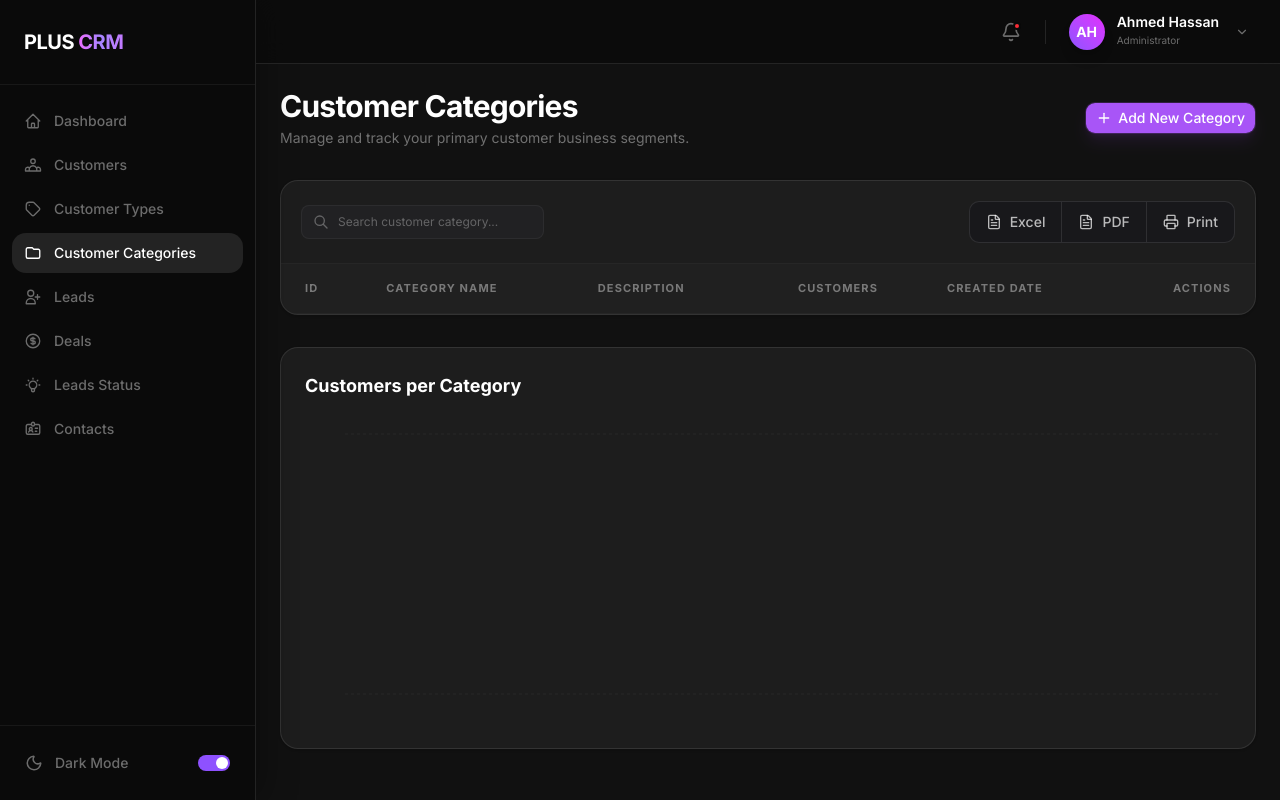
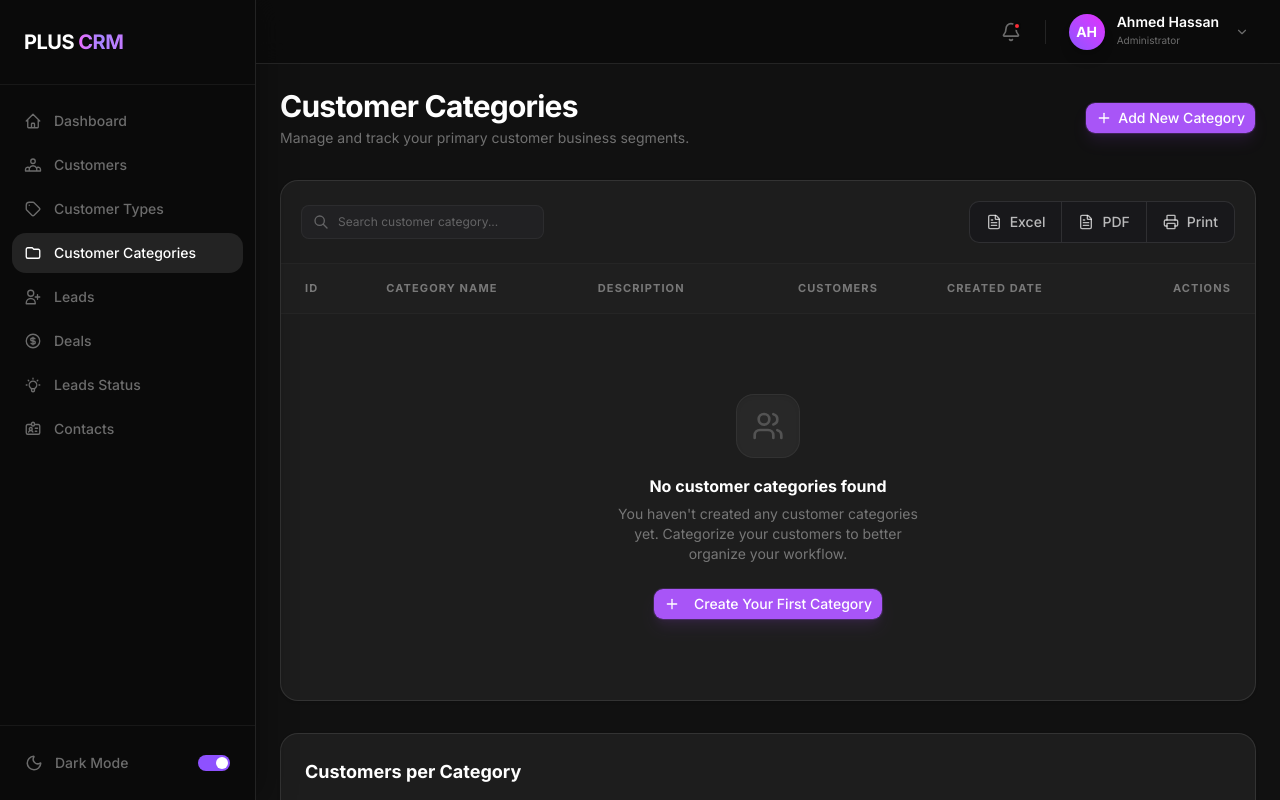
Before and after one commit to etsh0/Plus-crm, a Next.js app: page /customer-categories in a window 1280 px wide. Built offline with nearby package versions, Linux system fonts and the light colour scheme.

Commit message:
add empty state in customer category

```diff
--- a/src/app/(dashboard)/customer-categories/page.tsx
+++ b/src/app/(dashboard)/customer-categories/page.tsx
@@ -1,6 +1,6 @@
 "use client";
 
-import { Plus, FileText, Printer, X } from "lucide-react";
+import { Plus, FileText, Printer, X, Users } from "lucide-react";
 import {
   CustomerCategory,
   useCustomerCategories,
@@ -150,7 +150,8 @@ export default function CustomerCategoriesPage() {
               </tr>
             </thead>
             <tbody className="divide-y divide-gray-100 dark:divide-white/[0.04]">
-              {filterCategory?.map((category: any) => (
+              {filterCategory && filterCategory.length > 0 ? (
+                filterCategory.map((category: any) => (
                   <tr
                     key={category.id}
                     className="hover:bg-gray-50 dark:hover:bg-white/1 transition-colors group"
@@ -207,7 +208,37 @@ export default function CustomerCategoriesPage() {
                       </div>
                     </td>
                   </tr>
-              ))}
+                ))
+              ) : (
+                <tr>
+                  <td colSpan={6} className="px-6 py-20 text-center">
+                    <div className="flex flex-col items-center justify-center gap-4 animate-in fade-in slide-in-from-bottom-4 duration-500">
+                      <div className="w-16 h-16 rounded-2xl bg-gray-50 dark:bg-white/5 flex items-center justify-center border border-gray-100 dark:border-white/5 shadow-inner">
+                        <Users className="w-8 h-8 text-gray-400 dark:text-white/20" />
+                      </div>
+                      <div className="space-y-1.5">
+                        <h3 className="text-base font-bold text-gray-900 dark:text-white">
+                          No customer categories found
+                        </h3>
+                        <p className="text-sm text-gray-500 dark:text-white/40 max-w-xs mx-auto">
+                          You haven&apos;t created any customer categories yet.
+                          Categorize your customers to better organize your
+                          workflow.
+                        </p>
+                      </div>
+                      <Button
+                        variant="primary"
+                        size="default"
+                        className="mt-2"
+                        onClick={() => setIsModalOpen(true)}
+                      >
+                        <Plus className="w-4 h-4 mr-2" />
+                        Create Your First Category
+                      </Button>
+                    </div>
+                  </td>
+                </tr>
+              )}
             </tbody>
           </table>
         </div>
--- a/src/app/(dashboard)/customer-types/page.tsx
+++ b/src/app/(dashboard)/customer-types/page.tsx
@@ -77,7 +77,6 @@ const handleCloseModal = () => {
 const handleDelete = (id: string) => {
   dispatch(deleteType(id));
 };
-
 
 
   return (
```
Lines whose indentation alone changed are shown as unchanged.
